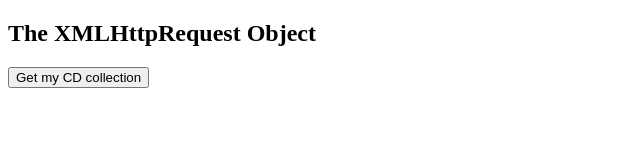
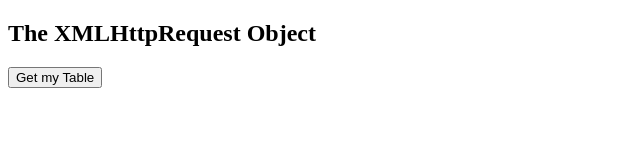
Before and after one commit to PROBIR22/CODINGFORHOBBY.github.io, a plain HTML site: page index.html in a window 1280 px wide. Shown: the whole page, without its empty margins (0-640 px from the left). Drawn offline with Linux system fonts and the light colour scheme.

Commit message:
Update index.html

```diff
--- a/index.html
+++ b/index.html
@@ -13,7 +13,7 @@ th,td {
 
 <h2>The XMLHttpRequest Object</h2>
 
-<button type="button" onclick="loadDoc()">Get my CD collection</button>
+<button type="button" onclick="loadDoc()">Get my Table</button>
 <br><br>
 <table id="demo"></table>
 
```
